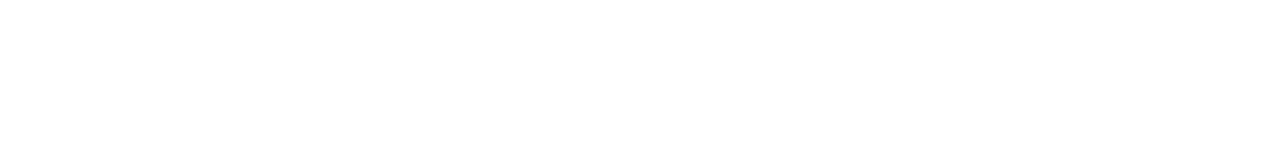
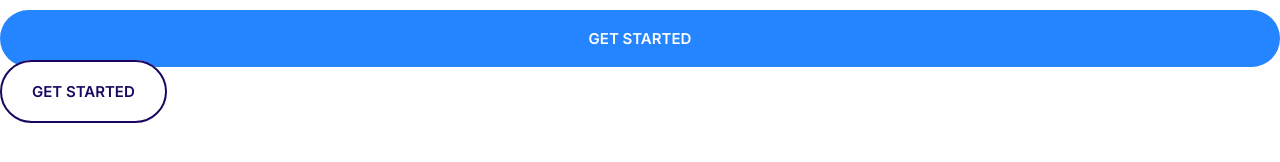
Before and after one commit to Hossamo14/Moshify-Hosting-Templete, a plain HTML site: page index.html in a window 1280 px wide. Drawn offline with Linux system fonts and the light colour scheme.

Commit message:
Define the button element

```diff
--- a/css/styles.css
+++ b/css/styles.css
@@ -7,6 +7,17 @@
 
 }
 
+*,
+*::after,
+*::before {
+    box-sizing: border-box;
+}
+
+
+
+
+
+/* ========================================= */
 
 /* Typography */
 
@@ -45,7 +56,7 @@
     text-decoration: none;   /* no underline  */
 }
 
-
+/* ========================================= */
 
 /* Links */
 
@@ -70,7 +81,7 @@
 }
 
 
-
+/* ========================================= */
 
 /* Badges  */
 
@@ -99,7 +110,7 @@
 }
 
 
-
+/* ========================================= */
 
 /* Lists */
 
@@ -172,6 +183,64 @@
 }
 
 
+/* ========================================= */
+
+/* Button */
+
+.btn {
+    border-radius: 40px;
+    border-style: none;
+    font-size: 1.8rem;
+    font-weight: 600;
+    margin: 1rem 0rem;
+    padding: 2rem 3rem;
+    text-transform: uppercase;
+    cursor: pointer;
+    white-space: nowrap;
+    text-align: center;
+}
+
+.btn--accent {
+    background-color: var(--color-accent);
+    color: white;
+}
+.btn--accent:hover {
+    background-color:#fc4e22 ;
+}
+.btn--primary {
+    background-color: var(--color-primary);
+    color: white;
+}
+.btn--primary:hover {
+    background-color:#4091fc ;
+}
+
+.btn--secondary {
+    background-color: var(--color-secondary);
+    color: white;
+}
+.btn--secondary:hover {
+    background-color: #27dcfc;
+}
+
+.btn--outline {
+    background-color: #fff;
+    color: var(--color-headings);
+    border: 2px solid var(--color-headings)
+}
+.btn--outline:hover {
+    background-color:var(--color-headings);
+    color: #fff;
+}
+
+
+
+
+.btn--block {
+    width: 100%;
+    display: inline-block;
+}
+
 
 
 @media screen and (min-width: 1024px) {
@@ -204,4 +273,8 @@
     .list--tick .list__item {
         padding-left: 0;
     }
+
+    .btn {
+        font-size: 1.5rem;
+    }
 }
--- a/index.html
+++ b/index.html
@@ -12,7 +12,8 @@
 </head>
 <body>
 
-
+<button class="btn btn--primary btn--block">Get Started</button>
+<a class="btn btn--accent btn--outline" href="">Get Started</a>
 
 </body>
 </html>
```
Also changed, not shown: components/Buttons.html (added, +2 -0 lines).
